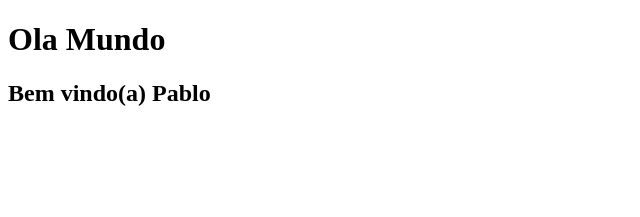
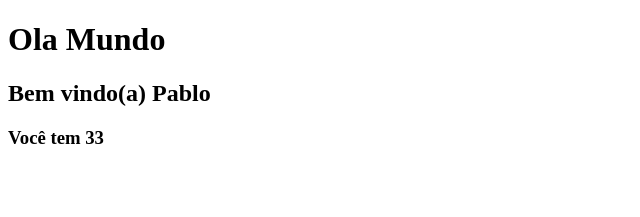
Before and after one commit to 888-coding/reactTest, a React (Create React App) app: page / in a window 1280 px wide. Shown: the top 217 px of the page, without its empty margins (0-640 px from the left). Built offline with nearby package versions, Linux system fonts and the light colour scheme.

Commit message:
Mais props

```diff
--- a/src/App.js
+++ b/src/App.js
@@ -4,6 +4,7 @@ const Bemvindo = (props) => {
        return (
               <div>
                      <h2> Bem vindo(a) {props.nome}</h2>
+                     <h3> Você tem {props.idade}</h3>
               </div>
        )
 }
@@ -11,7 +12,7 @@ function App(){
        return(
               <div>
                      <h1>Ola Mundo</h1>
-                     <Bemvindo nome="Pablo"></Bemvindo>
+                     <Bemvindo nome="Pablo" idade="33"></Bemvindo>
               </div>
 
        );
```
